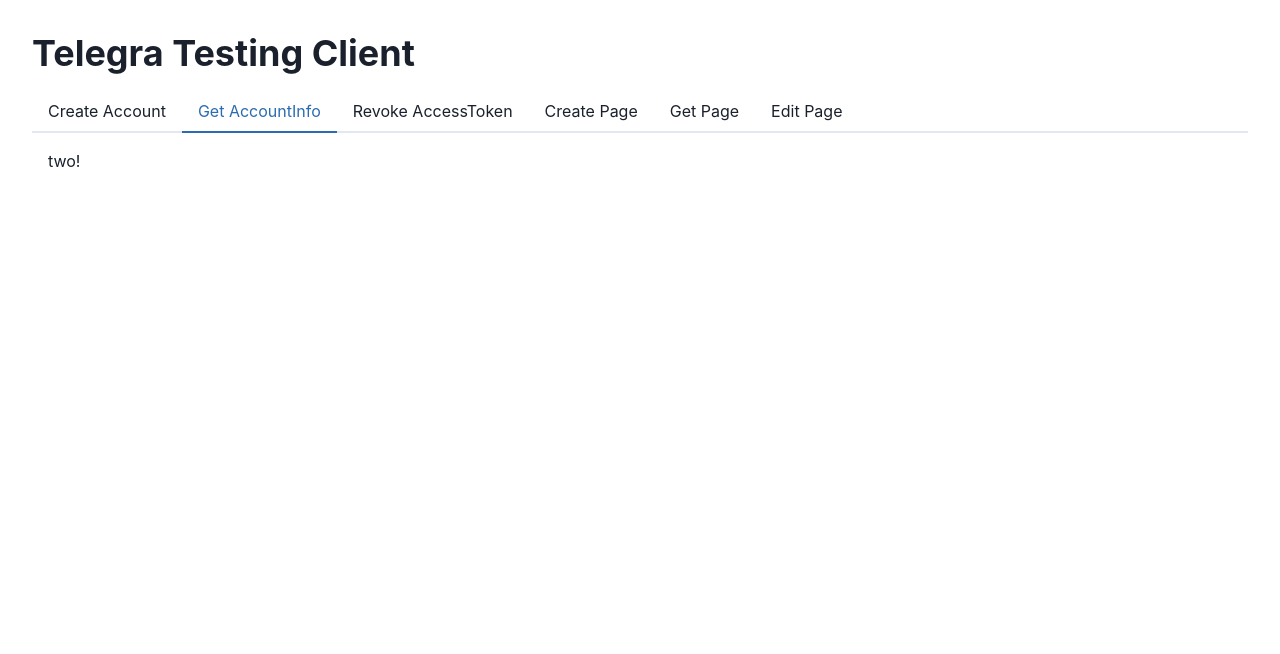
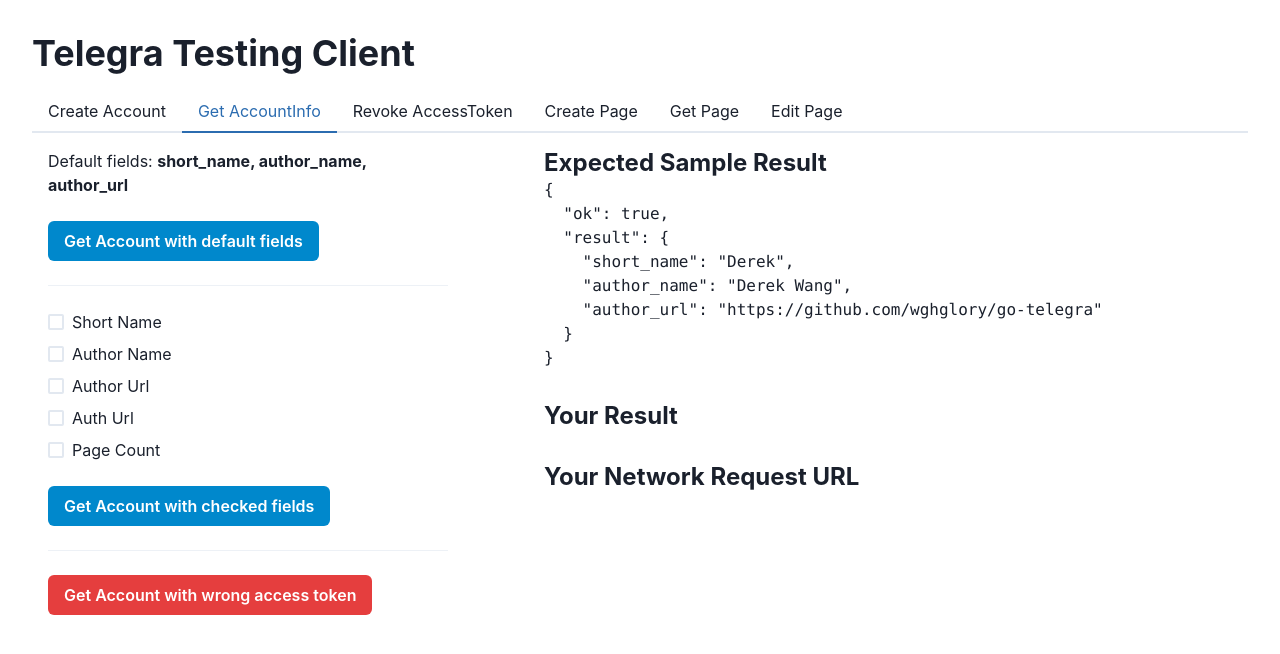
Before and after one commit to wghglory/go-telegra, a React (Vite) app in the folder ui/: page / in a window 1280 px wide. Both pictures are taken after a click on the tab "Get AccountInfo". Shown: the top 654 px of the page. Built offline with nearby package versions, Linux system fonts and the light colour scheme.

Commit message:
feat: get account ui

```diff
--- a/ui/src/App.tsx
+++ b/ui/src/App.tsx
@@ -1,6 +1,7 @@
 import {Tabs, TabList, TabPanels, Tab, TabPanel, Heading, Box} from '@chakra-ui/react';
 import './App.css';
 import CreateAccount from './components/CreateAccount';
+import GetAccount from './components/GetAccount';
 
 function App() {
   return (
@@ -21,7 +22,7 @@ function App() {
             <CreateAccount />
           </TabPanel>
           <TabPanel>
-            <p>two!</p>
+            <GetAccount />
           </TabPanel>
           <TabPanel>
             <p>three!</p>
--- /dev/null
+++ b/ui/src/components/ApiResult.tsx
@@ -0,0 +1,26 @@
+import {Box, Heading, VStack} from '@chakra-ui/react';
+
+export default function ApiResult({data, expected, api}: {data: any; expected: any; api: string}) {
+  return (
+    <VStack align="start" spacing={8}>
+      <section>
+        <Heading as="h2" fontSize={24}>
+          Expected Sample Result
+        </Heading>
+        <Box as="pre">{JSON.stringify(expected, null, 2)}</Box>
+      </section>
+      <section>
+        <Heading as="h2" fontSize={24}>
+          Your Result
+        </Heading>
+        {data && <Box as="pre">{JSON.stringify(data, null, 2)}</Box>}
+      </section>
+      <Box>
+        <Heading as="h2" fontSize={24}>
+          Your Network Request URL
+        </Heading>
+        <Box wordBreak={'break-all'}>{api}</Box>
+      </Box>
+    </VStack>
+  );
+}
--- a/ui/src/components/CreateAccount.tsx
+++ b/ui/src/components/CreateAccount.tsx
@@ -1,13 +1,9 @@
 import http, {AppError, AppResponse} from '@/utils/axios';
-import {FormControl, FormLabel, FormHelperText, Input, Box, VStack, Button, HStack, Heading} from '@chakra-ui/react';
+import {FormControl, FormLabel, FormHelperText, Input, Button} from '@chakra-ui/react';
 import {useQuery} from '@tanstack/react-query';
 import {useState} from 'react';
 import TabLayout from './TabLayout';
 
-{
-  /* http://localhost:8080/createAccount?short_name=Derek&author_name=Derek%20Wang&author_url=https://github.com/wghglory/go-telegra */
-}
-export default function CreateAccount() {
 const expected = {
   ok: true,
   result: {
@@ -18,21 +14,38 @@ export default function CreateAccount() {
     auth_url: 'http://localhost:8080/auth/f7281879a3479e951c9e3aa04d9d91d7e227b15ab8dda2f34ad42ef7e08b5c69',
   },
 };
+
+{
+  /* http://localhost:8080/createAccount?short_name=Derek&author_name=Derek%20Wang&author_url=https://github.com/wghglory/go-telegra */
+}
+export default function CreateAccount() {
+  const [api, setApi] = useState('');
   const [shortName, setShortName] = useState('Derek');
   const [authorName, setAuthorName] = useState('Derek Wang');
   const [authorUrl, setAuthorUrl] = useState('https://github.com/wghglory/go-telegra');
 
   const {data, error, refetch, remove} = useQuery<AppResponse, AppError>(
     ['createAccount'],
-    () =>
-      http.get('/createAccount', {
-        params: {
+    () => {
+      const params = {
         short_name: shortName,
         author_name: authorName,
         author_url: authorUrl,
+      };
+
+      const paramString = new URLSearchParams(params).toString();
+      setApi(`/createAccount/${paramString}`);
+
+      return http.get('/createAccount', {
+        params,
+      });
     },
-      }),
-    {enabled: false},
+    {
+      enabled: false,
+      onSuccess({result}) {
+        localStorage.setItem('telegra_access_token', result.access_token);
+      },
+    },
   );
 
   function submit() {
@@ -41,7 +54,7 @@ export default function CreateAccount() {
   }
 
   return (
-    <TabLayout data={data || error} expected={expected}>
+    <TabLayout data={data || error} api={api} expected={expected}>
       <FormControl>
         <FormLabel>Short Name (Required)</FormLabel>
         <Input type="text" value={shortName} onChange={e => setShortName(e.target.value)} />
--- /dev/null
+++ b/ui/src/components/GetAccount.tsx
@@ -0,0 +1,186 @@
+import http, {AppError, AppResponse} from '@/utils/axios';
+import {Box, Button, Stack, Checkbox, Divider} from '@chakra-ui/react';
+import {useQuery} from '@tanstack/react-query';
+import {useMemo, useState} from 'react';
+import ApiResult from './ApiResult';
+import TabLayout from './TabLayout';
+
+const expected1 = {
+  ok: true,
+  result: {
+    short_name: 'Derek',
+    author_name: 'Derek Wang',
+    author_url: 'https://github.com/wghglory/go-telegra',
+  },
+};
+const expected2 = {
+  ok: true,
+  result: {
+    short_name: 'Derek',
+    author_name: 'Derek Wang',
+    author_url: 'https://github.com/wghglory/go-telegra',
+    auth_url: 'http://localhost:8080/auth/f7281879a3479e951c9e3aa04d9d91d7e227b15ab8dda2f34ad42ef7e08b5c69',
+    page_count: 1,
+  },
+};
+const expected3 = {
+  ok: false,
+  error: 'wrong access token! cannot get account with this token',
+};
+
+{
+  /* http://localhost:8080/getAccountInfo?access_token=d3b25feccb89e508a9114afb82aa421fe2a9712b963b387cc5ad71e58722&fields=[%22short_name%22,%22page_count%22] */
+}
+export default function GetAccount() {
+  const [api, setApi] = useState('');
+  const [step, setStep] = useState(1);
+  const [fields, setFields] = useState<string[]>([]);
+
+  const fieldString = useMemo(() => {
+    if (fields.length > 0) {
+      return `[${fields.map(f => `"${f}"`).join(',')}]`;
+    } else {
+      return '';
+    }
+  }, [fields]);
+
+  function changeField(value: string) {
+    if (fields.includes(value)) {
+      setFields(fields.filter(v => v !== value));
+    } else {
+      setFields([...fields, value]);
+    }
+  }
+
+  const {
+    data: data1,
+    error: error1,
+    refetch: refetch1,
+    remove: remove1,
+  } = useQuery<AppResponse, AppError>(
+    ['getAccountInfoDefault'],
+    () => {
+      const params = {
+        access_token: localStorage.getItem('telegra_access_token') || '',
+      };
+
+      const paramString = new URLSearchParams(params).toString();
+      setApi(`/getAccountInfo/${paramString}`);
+
+      return http.get('/getAccountInfo', {
+        params,
+      });
+    },
+    {enabled: false},
+  );
+
+  const {
+    data: data2,
+    error: error2,
+    refetch: refetch2,
+    remove: remove2,
+  } = useQuery<AppResponse, AppError>(
+    ['getAccountInfo'],
+    () => {
+      const params = {
+        access_token: localStorage.getItem('telegra_access_token') || '',
+        fields: fieldString,
+      };
+
+      const paramString = new URLSearchParams(params).toString();
+      setApi(`/getAccountInfo/${paramString}`);
+
+      return http.get('/getAccountInfo', {
+        params,
+      });
+    },
+    {enabled: false},
+  );
+
+  const {
+    data: data3,
+    error: error3,
+    refetch: refetch3,
+    remove: remove3,
+  } = useQuery<AppResponse, AppError>(
+    ['getAccountInfoWithError'],
+    () => {
+      const params = {
+        access_token: 'a_wrong_token',
+        fields: fieldString,
+      };
+
+      const paramString = new URLSearchParams(params).toString();
+      setApi(`/getAccountInfo/${paramString}`);
+
+      return http.get('/getAccountInfo', {
+        params,
+      });
+    },
+    {enabled: false},
+  );
+
+  function getAccountWithDefaultFields() {
+    setStep(1);
+    remove1();
+    refetch1();
+  }
+  function getAccount() {
+    setStep(2);
+    remove2();
+    refetch2();
+  }
+  function getAccountWithWrongToken() {
+    setStep(3);
+    remove3();
+    refetch3();
+  }
+
+  return (
+    <TabLayout
+      result={
+        step === 1 ? (
+          <ApiResult api={api} data={data1 || error1} expected={expected1} />
+        ) : step === 2 ? (
+          <ApiResult api={api} data={data2 || error2} expected={expected2} />
+        ) : (
+          <ApiResult api={api} data={data3 || error3} expected={expected3} />
+        )
+      }
+    >
+      <Box>
+        Default fields: <strong>short_name, author_name, author_url</strong>
+      </Box>
+      <Button colorScheme="telegram" variant="solid" onClick={getAccountWithDefaultFields}>
+        Get Account with default fields
+      </Button>
+      <Divider />
+
+      <Stack spacing={2} direction="column">
+        <Checkbox value="short_name" onChange={e => changeField(e.target.value)}>
+          Short Name
+        </Checkbox>
+        <Checkbox value="author_name" onChange={e => changeField(e.target.value)}>
+          Author Name
+        </Checkbox>
+        <Checkbox value="author_url" onChange={e => changeField(e.target.value)}>
+          Author Url
+        </Checkbox>
+        <Checkbox value="auth_url" onChange={e => changeField(e.target.value)}>
+          Auth Url
+        </Checkbox>
+        <Checkbox value="page_count" onChange={e => changeField(e.target.value)}>
+          Page Count
+        </Checkbox>
+      </Stack>
+      <Button colorScheme="telegram" variant="solid" onClick={getAccount}>
+        Get Account with checked fields
+      </Button>
+      <Divider />
+
+      <Button colorScheme="red" variant="solid" onClick={getAccountWithWrongToken}>
+        Get Account with wrong access token
+      </Button>
+    </TabLayout>
+  );
+}
--- a/ui/src/components/TabLayout.tsx
+++ b/ui/src/components/TabLayout.tsx
@@ -1,25 +1,26 @@
-import {Box, Heading, HStack, VStack} from '@chakra-ui/react';
+import {HStack, VStack} from '@chakra-ui/react';
+import React from 'react';
+import ApiResult from './ApiResult';
 
-export default function TabLayout({data, children, expected}: any) {
+export default function TabLayout({
+  api = '',
+  data,
+  expected,
+  children,
+  result,
+}: {
+  api?: string;
+  data?: any;
+  expected?: any;
+  children: React.ReactNode;
+  result?: React.ReactNode;
+}) {
   return (
     <HStack spacing={24} align="start">
       <VStack as="form" spacing={6} width="400px" align="start">
         {children}
       </VStack>
-      <VStack align="start" spacing={8}>
-        <section>
-          <Heading as="h2" fontSize={24}>
-            Expected Successful Sample Result
-          </Heading>
-          <Box as="pre">{JSON.stringify(expected, null, 2)}</Box>
-        </section>
-        <section>
-          <Heading as="h2" fontSize={24}>
-            Your Result
-          </Heading>
-          {data && <Box as="pre">{JSON.stringify(data, null, 2)}</Box>}
-        </section>
-      </VStack>
+      {result ? result : <ApiResult data={data} expected={expected} api={api} />}
     </HStack>
   );
 }
```
Lines whose indentation alone changed are shown as unchanged.
